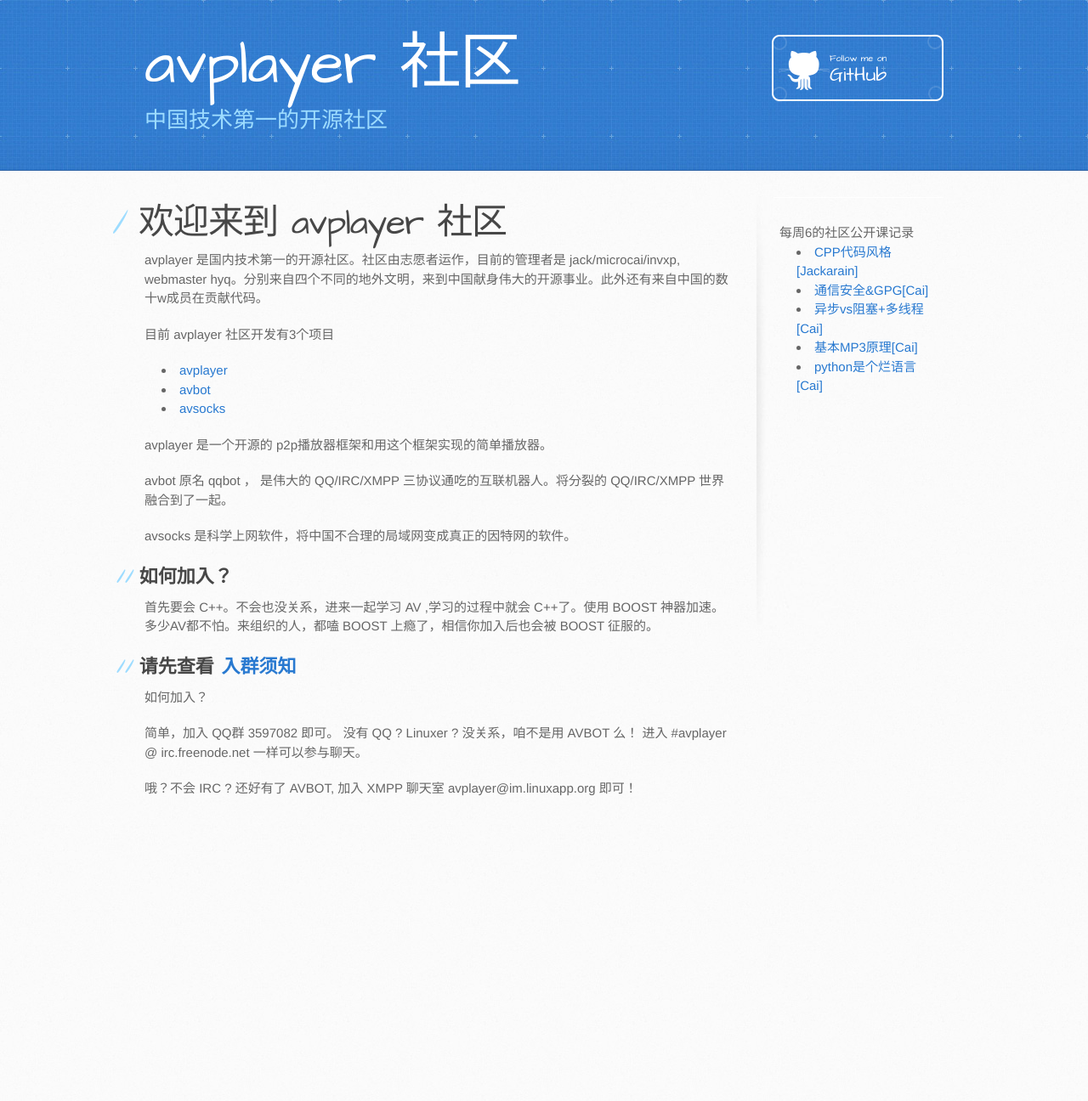
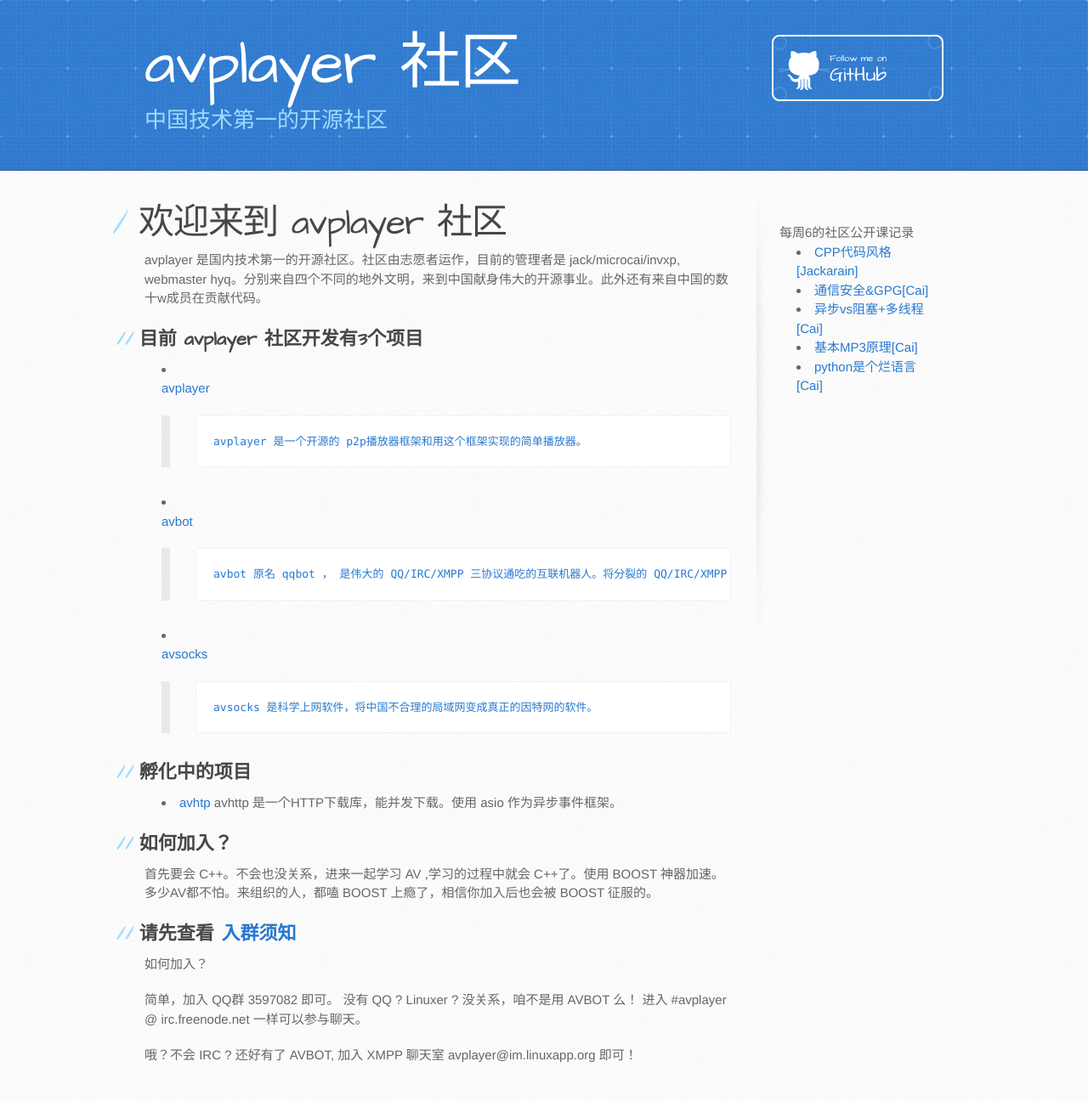
Before and after one commit to avplayer/avplayer.github.com, a Jekyll site: the page built from index.md, in a window 1280 px wide. Shown: the whole page at 85% size. Built offline with Jekyll 4.4.1, drawn with Linux system fonts in a browser that asks for light colours; Markdown is read by kramdown in place of the engine named in the settings; before the commit the page ends 982 px from its top, so only the background shows below that.

Commit message:
介绍fix

```diff
--- a/index.md
+++ b/index.md
@@ -8,17 +8,24 @@
 
 avplayer 是国内技术第一的开源社区。社区由志愿者运作，目前的管理者是 jack/microcai/invxp, webmaster hyq。分别来自四个不同的地外文明，来到中国献身伟大的开源事业。此外还有来自中国的数十w成员在贡献代码。
 
-目前 avplayer 社区开发有3个项目
+## 目前 avplayer 社区开发有3个项目
 
-* [avplayer](http://avplayer.avplayer.org)
-* [avbot](http://qqbot.avplayer.org)
-* [avsocks](https://github.com/avplayer/avsocks)
+ + [avplayer](http://avplayer.avplayer.org)
 
-avplayer 是一个开源的 p2p播放器框架和用这个框架实现的简单播放器。
+	>	avplayer 是一个开源的 p2p播放器框架和用这个框架实现的简单播放器。
 
-avbot 原名 qqbot ， 是伟大的 QQ/IRC/XMPP 三协议通吃的互联机器人。将分裂的 QQ/IRC/XMPP 世界融合到了一起。
+ + [avbot](http://qqbot.avplayer.org)
 
-avsocks 是科学上网软件，将中国不合理的局域网变成真正的因特网的软件。
+	>	avbot 原名 qqbot ， 是伟大的 QQ/IRC/XMPP 三协议通吃的互联机器人。将分裂的 QQ/IRC/XMPP 世界融合到了一起。
+
+ + [avsocks](https://github.com/avplayer/avsocks)
+
+      >	avsocks 是科学上网软件，将中国不合理的局域网变成真正的因特网的软件。
+
+## 孵化中的项目
+
+* [avhtp](https://github.com/avplayer/avhttp)
+   avhttp 是一个HTTP下载库，能并发下载。使用 asio 作为异步事件框架。
 
 ## 如何加入？
 
--- a/stylesheets/stylesheet.css
+++ b/stylesheets/stylesheet.css
@@ -480,6 +480,10 @@
   }
 }
 
+blockquote {
+  font-size: 100%;
+}
+
 /* Mobile Landscape Size to Tablet Portrait (devices and browsers) */
 @media only screen and (min-width: 480px) and (max-width: 767px) {}
 
```
